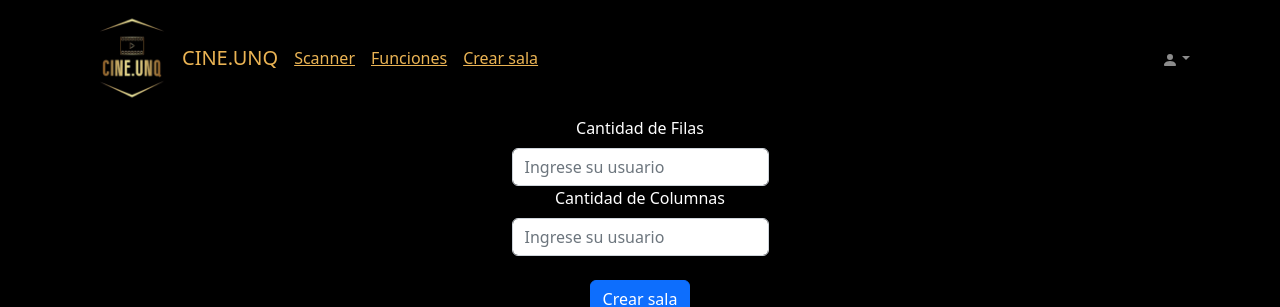
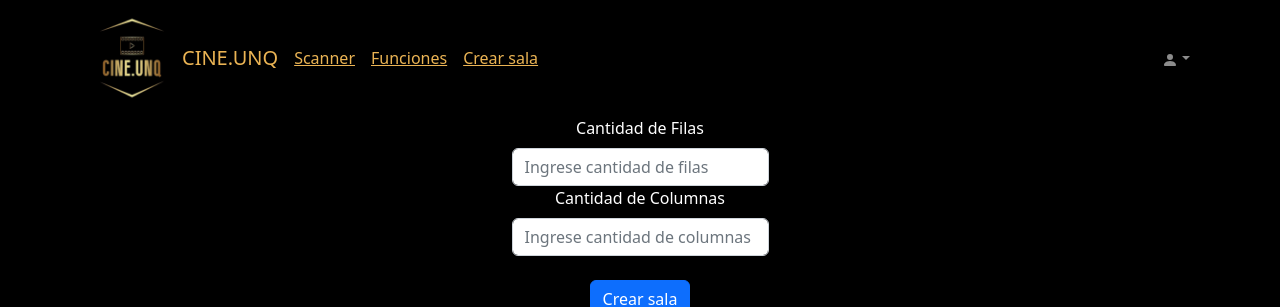
Before and after one commit to Cine-Unq/cine-unq-frontend, a React (Create React App) app: page /create/sala in a window 1280 px wide. Shown: the top 307 px of the page. Built offline with nearby package versions, Linux system fonts and the light colour scheme.

Commit message:
cambios en el componenete createSala

```diff
--- a/src/components/CreateSala.jsx
+++ b/src/components/CreateSala.jsx
@@ -51,16 +51,16 @@ export default function CreateSala() {
             {msgSalaSaveSuccessful ? <Alert variant='success' onClose={() => setMsgSalaSaveSuccessful(false)} dismissible> {msgSalaSaveSuccessful} </Alert>: <></>}
             <div style={{display: 'grid', justifyItems: 'center'}}>
                 <Form.Label style={{color: 'white'}}>Cantidad de Filas</Form.Label>
-                <Form.Control data-testid="input-usuario" type="email" placeholder="Ingrese su usuario" onChange={({target}) => setCantRows(target.value)} autoComplete="on" />
+                <Form.Control type="email" placeholder="Ingrese cantidad de filas" onChange={({target}) => setCantRows(target.value)} autoComplete="on" />
                 <Form.Label style={{color: 'white'}}>Cantidad de Columnas </Form.Label>
-                <Form.Control data-testid="input-usuario" type="email" placeholder="Ingrese su usuario" onChange={({target}) => setCantColumns(target.value)} autoComplete="on" />
+                <Form.Control type="email" placeholder="Ingrese cantidad de columnas" onChange={({target}) => setCantColumns(target.value)} autoComplete="on" />
                 <br></br>
             </div>
-            <Button data-testid="boton-sesion" variant="primary" onClick={createMatrix} >
+            <Button variant="primary" onClick={createMatrix} >
                 Crear sala
             </Button>
             <br></br>
-            <Button data-testid="boton-sesion" variant="secondary" onClick={()=>setMatrix([])} >
+            <Button variant="secondary" onClick={()=>setMatrix([])} >
                 Borrar sala
             </Button>
             <br></br>
@@ -70,7 +70,7 @@ export default function CreateSala() {
                 matrix.length < 1?
                     <></>
                     :
-                    <Button data-testid="boton-sesion" variant="primary" onClick={saveSala} >
+                    <Button variant="primary" onClick={saveSala} >
                         Guardar Sala creada
                     </Button>
             }
```
